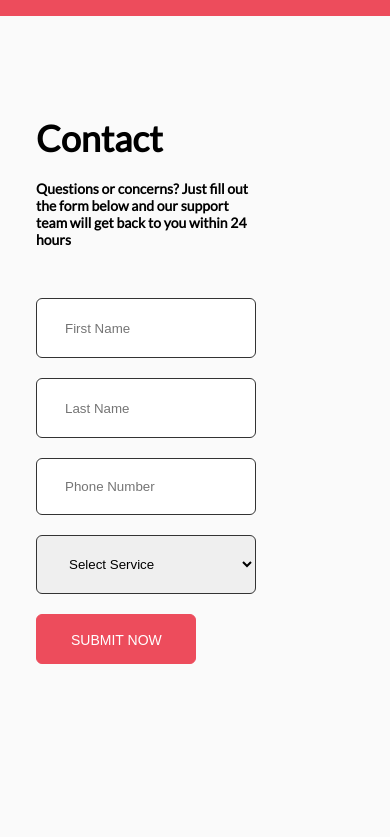
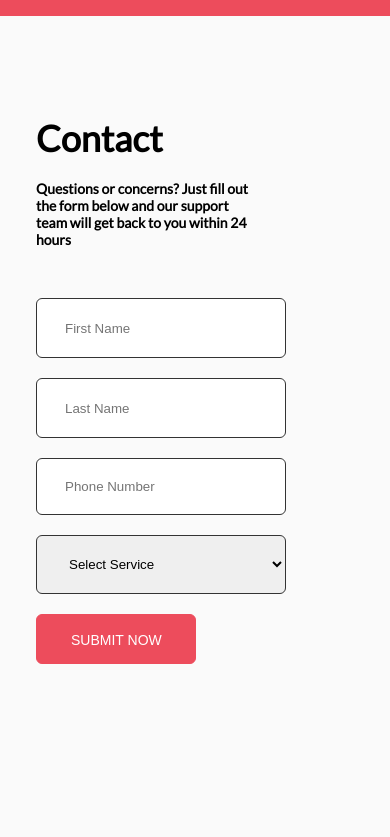
Before and after one commit to alkhamjon/BloudBudget, a plain HTML site: page index.html in a window 390 px wide. Shown: the part 4347-5184 px from the top of the page. Drawn offline with nearby package versions, Linux system fonts and the light colour scheme; a script that the page names is missing.

Commit message:
fav icon and responsive

```diff
--- a/css/style.css
+++ b/css/style.css
@@ -828,9 +828,11 @@ p {
     width: 250px;
     height: 180px;
   }
-  .contact__header,
+  .contact__header{
+    width: 220px;
+  }
   .contact__form{
-    width: 220px;
+    width: 250px;
   }
   .footer__support--cards{
     width: 100%;
--- a/index.html
+++ b/index.html
@@ -7,6 +7,7 @@
         <title>Cloud Budget</title>
         <link href="https://fonts.googleapis.com/css2?family=Lato&display=swap"
             rel="stylesheet">
+            <link rel="shortcut icon" href="img/storage-logo.png" type="image/x-icon">
         <link rel="stylesheet" href="css/jquery.fancybox.css">
         <link rel="stylesheet" href="css/style.css">
     </head>
```
